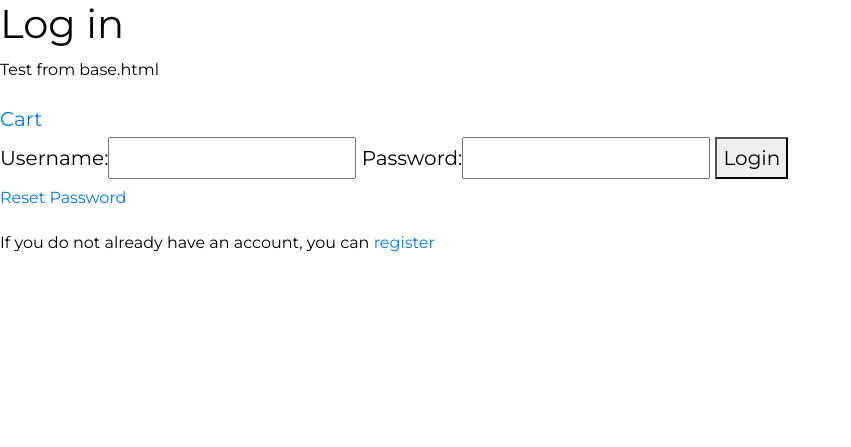
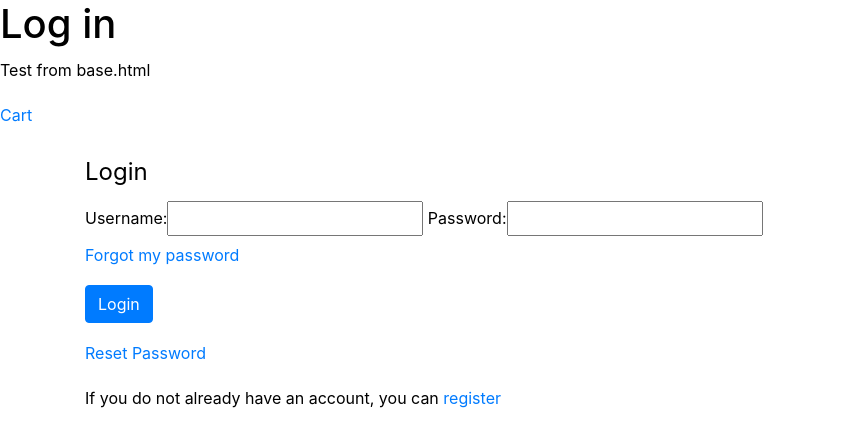
Before and after one commit to digitalstuart/kerry-online-farmers-market, a Django app: page /accounts/login/ in a window 1280 px wide. Shown: the top 447 px of the page, without its empty margins (0-851 px from the left). Run offline with Django 3.2, Linux system fonts and the light colour scheme; some libraries are stand-ins or nearby versions.

Commit message:
General formatting and styling for Bootstrap forms

```diff
--- a/accounts/templates/login.html
+++ b/accounts/templates/login.html
@@ -1,13 +1,20 @@
 {% extends 'base.html' %}
 {% load bootstrap_tags %}
 
-{% block page_title %}Login Page{% endblock %} {% block page_heading %}Log in{% endblock %} {% block content %}
-<form method="POST">
-    {% csrf_token %} {{ login_form | as_bootstrap }}
-    <button type="submit">Login</button>
-</form>
-<p><a href="{% url 'password_reset' %}">Reset Password</a></p>
+{% block page_title %}Login Page{% endblock %}
+{% block page_heading %}Log in{% endblock %} {% block content %}
 
-<p>If you do not already have an account, you can <a href="{% url 'registration' %}">register</a></p>
+<div class="container">
+	<form method="POST" action="{% url 'login' %}?next={{ next }}" class="accountform">
+		<fieldset class="form-group">
+			<legend>Login</legend>
+			{% csrf_token %} {{ login_form | as_bootstrap }}
+			<p><a href="{% url 'password_reset' %}">Forgot my password</a></p>
+			<button type="submit" class="btn btn-primary">Login</button>
+		</fieldset>
+	</form>
+	<p><a href="{% url 'password_reset' %}">Reset Password</a></p>
 
+	<p>If you do not already have an account, you can <a href="{% url 'registration' %}">register</a></p>
+</div>
 {% endblock %}
--- a/static/css/custom.css
+++ b/static/css/custom.css
@@ -1,5 +1,4 @@
 body {
-    font: 20px Montserrat, sans-serif;
     line-height: 1.8;
     color: black;
 }
```
Also changed, not shown: accounts/templates/registration.html (+10 -5 lines).
